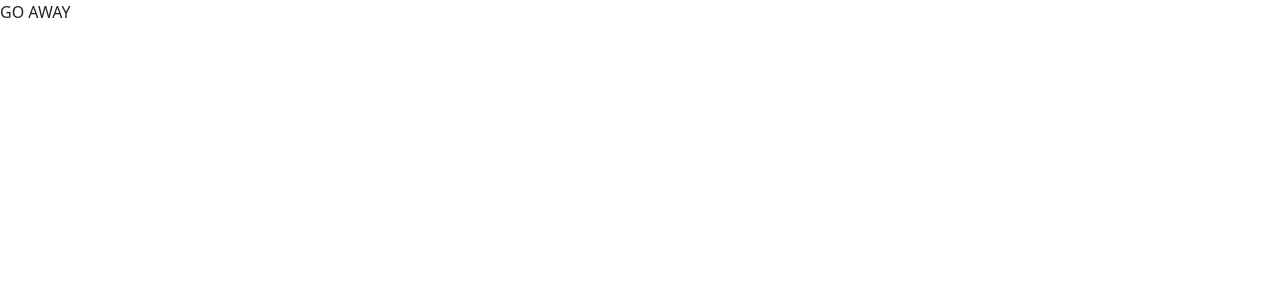
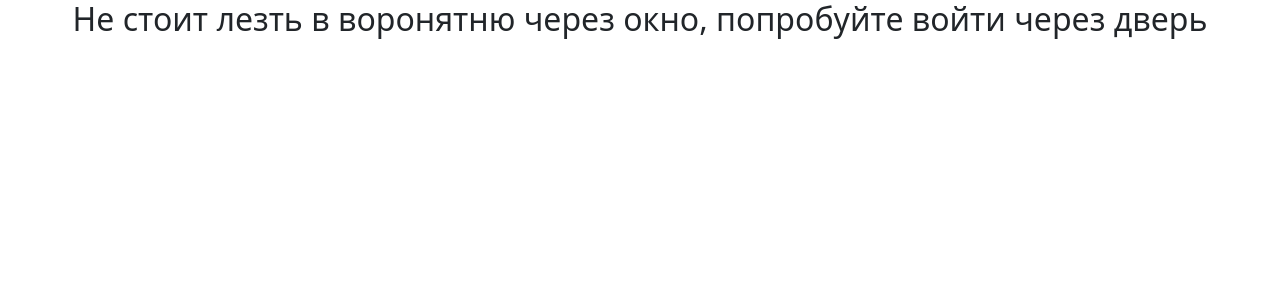
Before and after one commit to hloyafox/ravens, a React (Create React App) app in the folder client/: page /admin/location/1 in a window 1280 px wide. Shown: the top 300 px of the page. Built offline with nearby package versions, Linux system fonts and the light colour scheme.

Commit message:
Add error text

```diff
--- a/client/src/Error.js
+++ b/client/src/Error.js
@@ -3,7 +3,11 @@ import { withRouter } from './withRouter';
 
 class Error extends React.Component {
   render() {
-    return <div> УПС</div>;
+    return (
+      <div className="container-fluid text-center">
+        <h2>Не стоит лезть в воронятню через окно, попробуйте войти через дверь</h2>
+      </div>
+    );
   }
 }
 
--- a/client/src/admin-panel/AddRaven.js
+++ b/client/src/admin-panel/AddRaven.js
@@ -1,5 +1,6 @@
 import React from 'react';
 import { withRouter } from '../withRouter';
+import Error from '../Error';
 
 class AddRaven extends React.Component {
   state = {
@@ -37,7 +38,11 @@ class AddRaven extends React.Component {
         </div>
       );
     } else {
-      return <div>GO AWAY</div>;
+      return (
+        <div>
+          <Error />
+        </div>
+      );
     }
   }
 }
--- a/client/src/admin-panel/CurrentCard.js
+++ b/client/src/admin-panel/CurrentCard.js
@@ -2,6 +2,7 @@ import React from 'react';
 import { withRouter } from '../withRouter';
 import Pass from './Pass';
 import RavensList from './RavensList';
+import Error from '../Error';
 
 // карточка (?)
 class CurrentCard extends React.Component {
@@ -67,7 +68,11 @@ class CurrentCard extends React.Component {
         );
       }
     } else {
-      return <div>GO AWAY</div>;
+      return (
+        <div>
+          <Error />
+        </div>
+      );
     }
   }
 }
--- a/client/src/admin-panel/EditRaven.js
+++ b/client/src/admin-panel/EditRaven.js
@@ -1,5 +1,6 @@
 import React from 'react';
 import { withRouter } from '../withRouter';
+import Error from '../Error';
 
 class EditRaven extends React.Component {
   state = {
@@ -74,7 +75,11 @@ class EditRaven extends React.Component {
         </div>
       );
     } else {
-      return <div>GO AWAY</div>;
+      return (
+        <div>
+          <Error />
+        </div>
+      );
     }
   }
 }
--- a/client/src/admin-panel/InfoPanel.js
+++ b/client/src/admin-panel/InfoPanel.js
@@ -1,5 +1,6 @@
 import React from 'react';
 import LocationList from '../location/LocationList';
+import Error from '../Error';
 import { withRouter } from '../withRouter';
 
 // список мейстеров
@@ -59,7 +60,11 @@ class InfoPanel extends React.Component {
         </div>
       );
     } else if (access === 0) {
-      return <div>GO AWAY</div>;
+      return (
+        <div>
+          <Error />
+        </div>
+      );
     }
   }
 }
--- a/client/src/location/LocationList.js
+++ b/client/src/location/LocationList.js
@@ -1,6 +1,7 @@
 import React from 'react';
 import { withRouter } from '../withRouter';
 import LocationCard from './LocationCard';
+import Error from '../Error';
 
 // для админа список локаций
 
@@ -25,7 +26,11 @@ class LocationList extends React.Component {
         </div>
       );
     } else {
-      return <div>GO AWAY</div>;
+      return (
+        <div>
+          <Error />
+        </div>
+      );
     }
   }
 }
--- a/client/src/meisters/AuthRedirect.js
+++ b/client/src/meisters/AuthRedirect.js
@@ -1,6 +1,7 @@
 import React from 'react';
 import Loading from './Loading';
 import { withRouter } from '../withRouter';
+import Error from '../Error';
 
 class AuthRedirect extends React.Component {
   state = {
@@ -43,7 +44,11 @@ class AuthRedirect extends React.Component {
     if (key) {
       return <Loading />;
     } else {
-      return <div>GO AWAY</div>;
+      return (
+        <div>
+          <Error />
+        </div>
+      );
     }
   }
 }
--- a/client/src/ravens/RavensList.js
+++ b/client/src/ravens/RavensList.js
@@ -2,6 +2,7 @@ import React from 'react';
 import RavenCard from './RavenCard';
 import { withRouter } from '../withRouter';
 import Row from 'react-bootstrap/Row';
+import Error from '../Error';
 class RavensList extends React.Component {
   state = {
     ravens: [{}],
@@ -39,7 +40,11 @@ class RavensList extends React.Component {
         </div>
       );
     } else {
-      return <div>GO AWAY</div>;
+      return (
+        <div>
+          <Error />
+        </div>
+      );
     }
   }
 }
```
